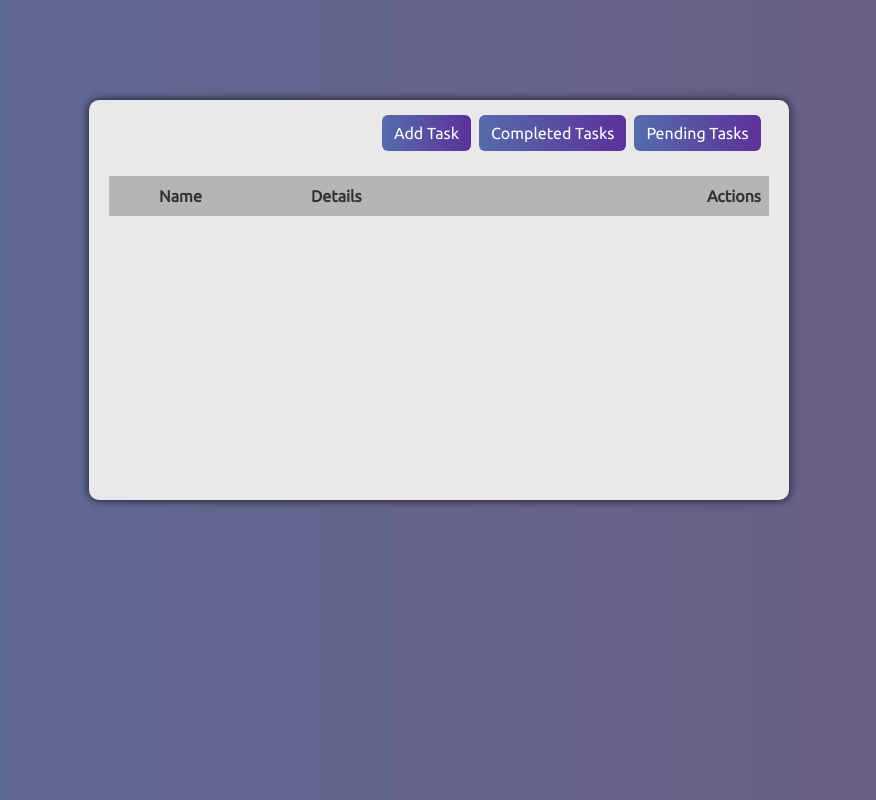
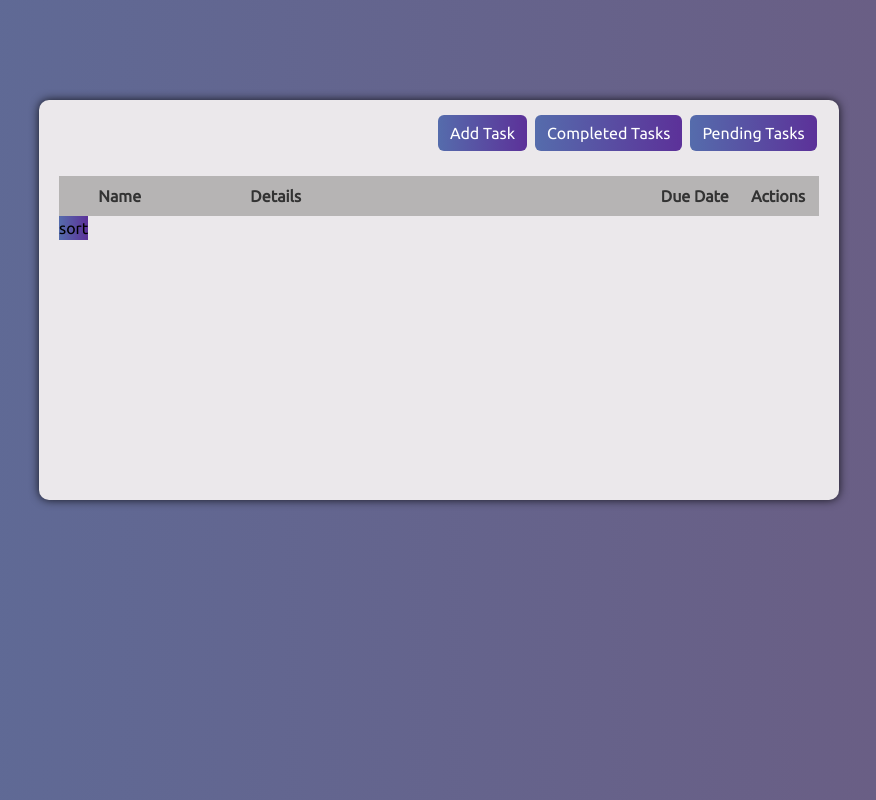
Before and after one commit to chadanikharel/task-manager, a Vue app: page /tasklist in a window 1280 px wide. Shown: the whole page, without its empty margins (201-1077 px from the left). Built offline with nearby package versions, Linux system fonts and the light colour scheme.

Commit message:
user can assign a due date to a task and maintained the date format

```diff
--- a/src/views/FormView.vue
+++ b/src/views/FormView.vue
@@ -10,6 +10,7 @@
 	<label class="label-bold">Details:</label>
 	<textarea  name="notes" v-model="details" placeholder="Enter task details..."  ></textarea>
 	<span class="text-danger" v-if="v$.details.$error">{{ v$.details.$errors[0].$message }}</span>
+  <input type="date" v-model="dueDate">
 	</form>
 	<button type="button" class="btn btn-primary btn-width" @click="submitTask">{{ buttonName }}</button>
   </div>
@@ -29,7 +30,7 @@ data() {
     taskList:[],
     buttonName: "Add Task",
     editIndex: -1,
-
+    dueDate:'',
   };
 },
 
@@ -47,12 +48,17 @@ mounted(){
 
 methods: {
   submitTask() {
+    const dateObj = new Date(this.dueDate);
+    const options = {month: 'long', day: 'numeric'}
+    const formattedDueDate = dateObj.toLocaleDateString(undefined, options)
+    console.log(dateObj)
     this.v$.$validate()
     if(!this.v$.$error){
 		if (this.editIndex !== -1) {
     const editedTask = {
       taskname: this.taskname,
       details: this.details,
+      dueDate: formattedDueDate,
     };
 
     this.taskList.splice(this.editIndex,1,editedTask);
@@ -63,7 +69,7 @@ methods: {
     const newTask = {
           taskname: this.taskname,
           details: this.details,
-          completed: false
+          dueDate: formattedDueDate
         };
         this.taskList.push(newTask);
         this.saveTaskList()
--- a/src/views/TableView.vue
+++ b/src/views/TableView.vue
@@ -12,17 +12,14 @@
     </tr>
     </tbody>
   </table>
-  <!-- <div v-if="displayFilteredTask">
-  <ul>
-  <li v-for="(task, index) in filteredTaskList" :key="index">{{ task.taskname }} - {{ task.details }}</li>
-</ul>
-</div> -->
+
     <table>
 	<thead>
 	<tr>
     <th class="width"></th>
 		<th class="name-width">Name</th>
 		<th class="details-width">Details</th>
+    <th>Due Date</th>
 		<th class="action-width" colspan="2">Actions </th>
 	</tr>
 	</thead>
@@ -33,9 +30,11 @@
     </td>
     <td :class="{'checkbox-checked':task.completed}">{{ task.taskname }}</td>
 		<td :class="{'checkbox-checked':task.completed}">{{ task.details }}</td>
+    <td>{{ task.dueDate }}</td>
 		<td class="cursor"><font-awesome-icon icon="fa-solid fa-pen-to-square" class="icon-color" @click="editTask(index)" /> </td>
 		<td class="cursor" ><font-awesome-icon icon="fa-trash" class="icon-color" @click="showConfirmation(index)"/></td>
 	</tr>
+  <button @click="sortTaskListByDueDate()">sort</button>
 	</tbody>
   </table>
 </div>
@@ -51,6 +50,7 @@ data() {
   return {
 	taskname:'',
 	details:'',
+  dueDate: '',
 	taskList:[],
   displayFilteredTask: false,
   showCompleted : false,
@@ -73,8 +73,6 @@ computed: {
 },
 },
 
-
-
 methods: {
   editTask(index) {
     const taskListLength = this.taskList.length;
@@ -88,8 +86,7 @@ methods: {
 
   showConfirmation(index){
     Swal.fire({
-      title: 'Are you sure ?',
-      text: "You won't be able revert it!",
+      title: 'Are you sure you want to delete it ?',
       icon: 'warning',
       showCancelButton: true,
       confirmButtonColor: "#3085d6",
@@ -113,9 +110,8 @@ methods: {
     },
 
   toggleTask(index){
-    this.taskList[index].completed = !this.taskList[index].completed
-    console.log(this.completed)
-    this.saveTaskList;
+    this.taskList[index].completed = !this.taskList[index].completed;
+    this.saveTaskList();
     },
 
  initialTaskCompletionStatus(){
@@ -135,7 +131,15 @@ methods: {
   },
   },
 
-
+  sortTaskListByDueDate(){
+    this.taskList.sort((a,b)=>{
+      const dateA = new Date(a.dueDate)
+      const dateB = new Date(b.dueDate)
+      return dateA-dateB
+    })
+    console.log(this.taskList)
+    console.log('a')
+  }
 
 }
 </script>
@@ -162,7 +166,7 @@ methods: {
 .container {
   position: relative;
   top: 100px;
-  max-width: 700px;
+  max-width: 800px;
   padding: 20px;
   background-color: #ebe8eb;
   box-shadow: 0 0 10px rgba(0, 0, 0, 0.8);
@@ -194,13 +198,13 @@ button{
 }
 .btn-position{
     position: relative;
-    left: 273px;
+    left: 379px;
     bottom: 5px;
 }
 
 .filter-btn-position{
   position: relative;
-  left: 277px;
+  left: 383px;
   bottom: 5px;
   margin: 0 4px
 }
@@ -238,10 +242,10 @@ background-color:  #5c3199;
   text-decoration: line-through;
 }
 .name-width{
-  width: 23%;
+  width: 20%;
 }
 .details-width{
-  width: 60%;
+  width: 54%;
 }
 
 .action-width{
```
